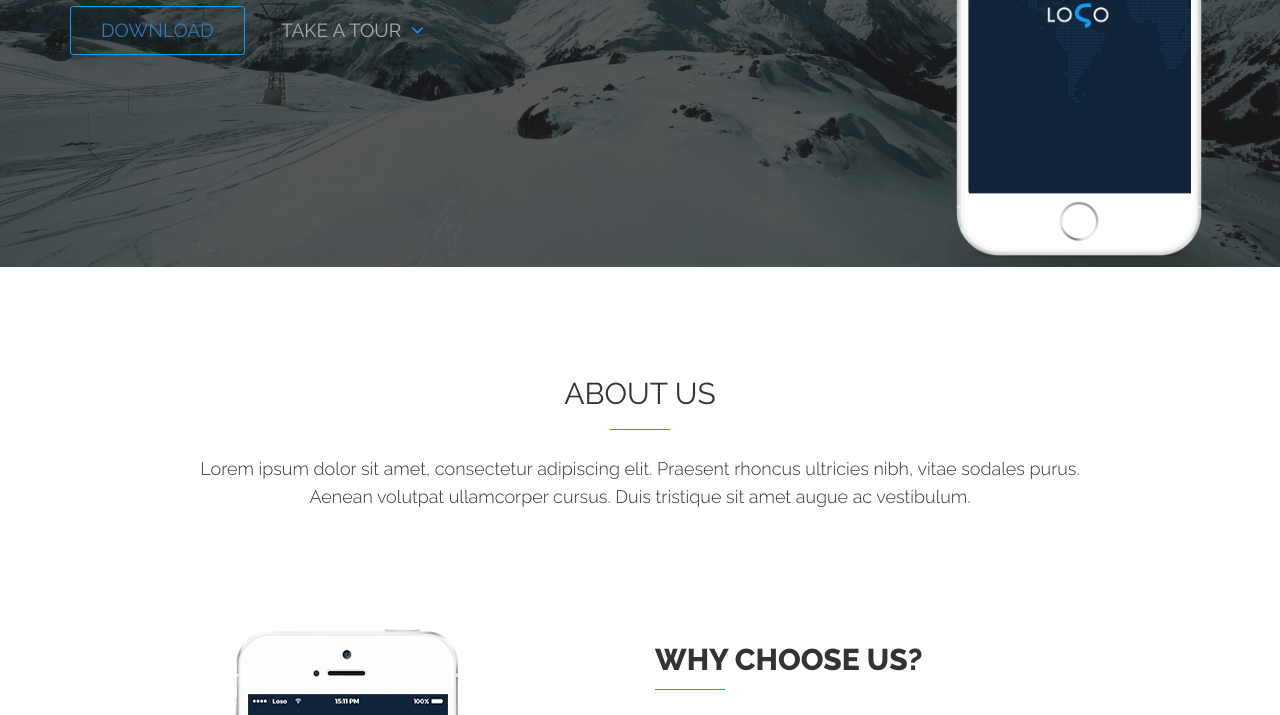
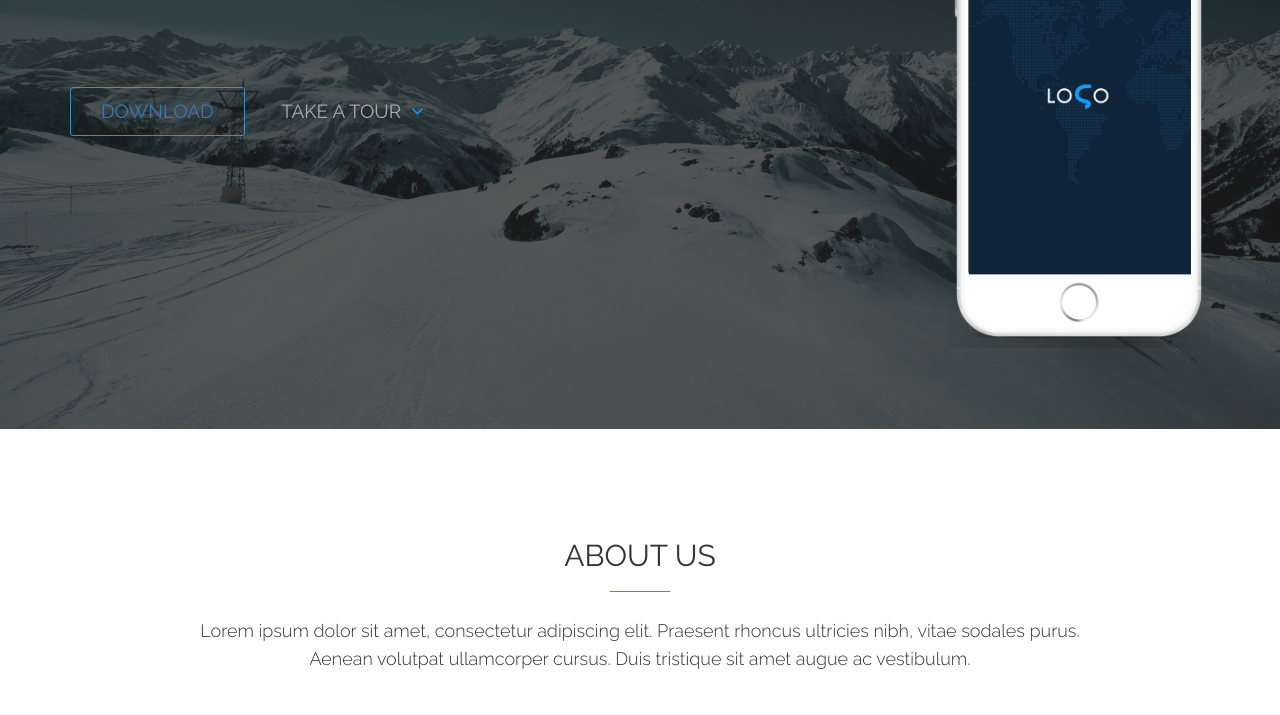
Before and after one commit to DylDelport/loso, a plain HTML site: page index.html in a window 1280 px wide. Shown: the part 372-1087 px from the top of the page. Drawn offline with Linux system fonts and the light colour scheme.

Commit message:
Section 8 - Javascript and JQuery -61. Auto-padding to header

```diff
--- a/index.html
+++ b/index.html
@@ -80,7 +80,7 @@
 
             <div class="header-overlay">
 
-                <div class="container">
+                <div class="container header-container">
 
                     <div class="row">
 
--- a/js/custom.js
+++ b/js/custom.js
@@ -116,3 +116,30 @@ $(document).ready(function() {
     });
 
 });
+
+// add auto padding to header
+
+$(document).ready(function() {
+
+    'use strict';
+
+    setInterval(function () {
+
+        'use strict';
+
+        var windowHeight = $(window).height();
+
+        var containerHeight = $(".header-container").height();
+
+        var padTop = windowHeight - containerHeight;
+
+        $(".header-container").css({
+
+           'padding-top': Math.round(padTop / 2) + 'px',
+            'padding-bottom': Math.round(padTop / 2) + 'px'
+
+        });
+
+    }, 10);
+
+});
```
